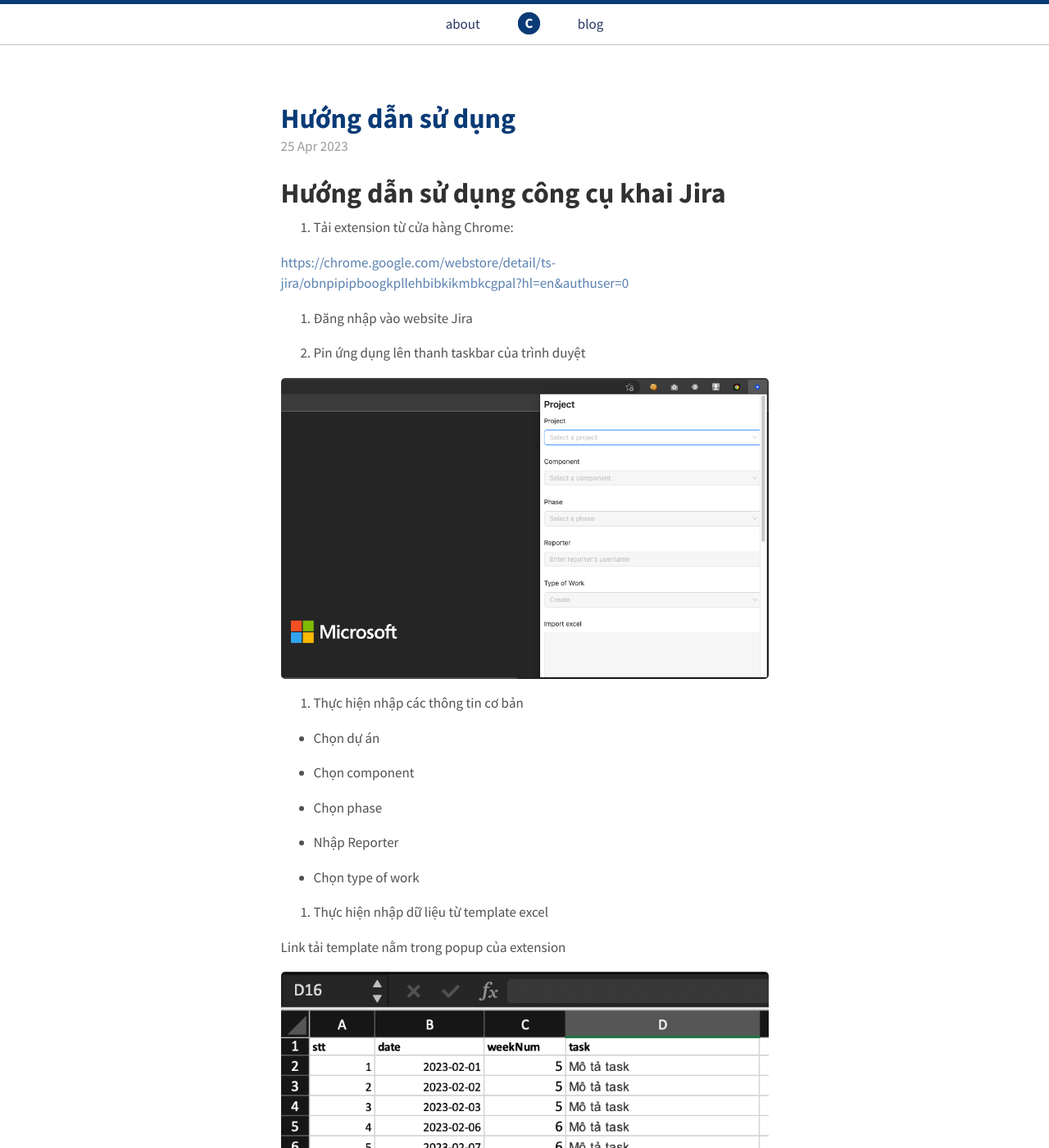
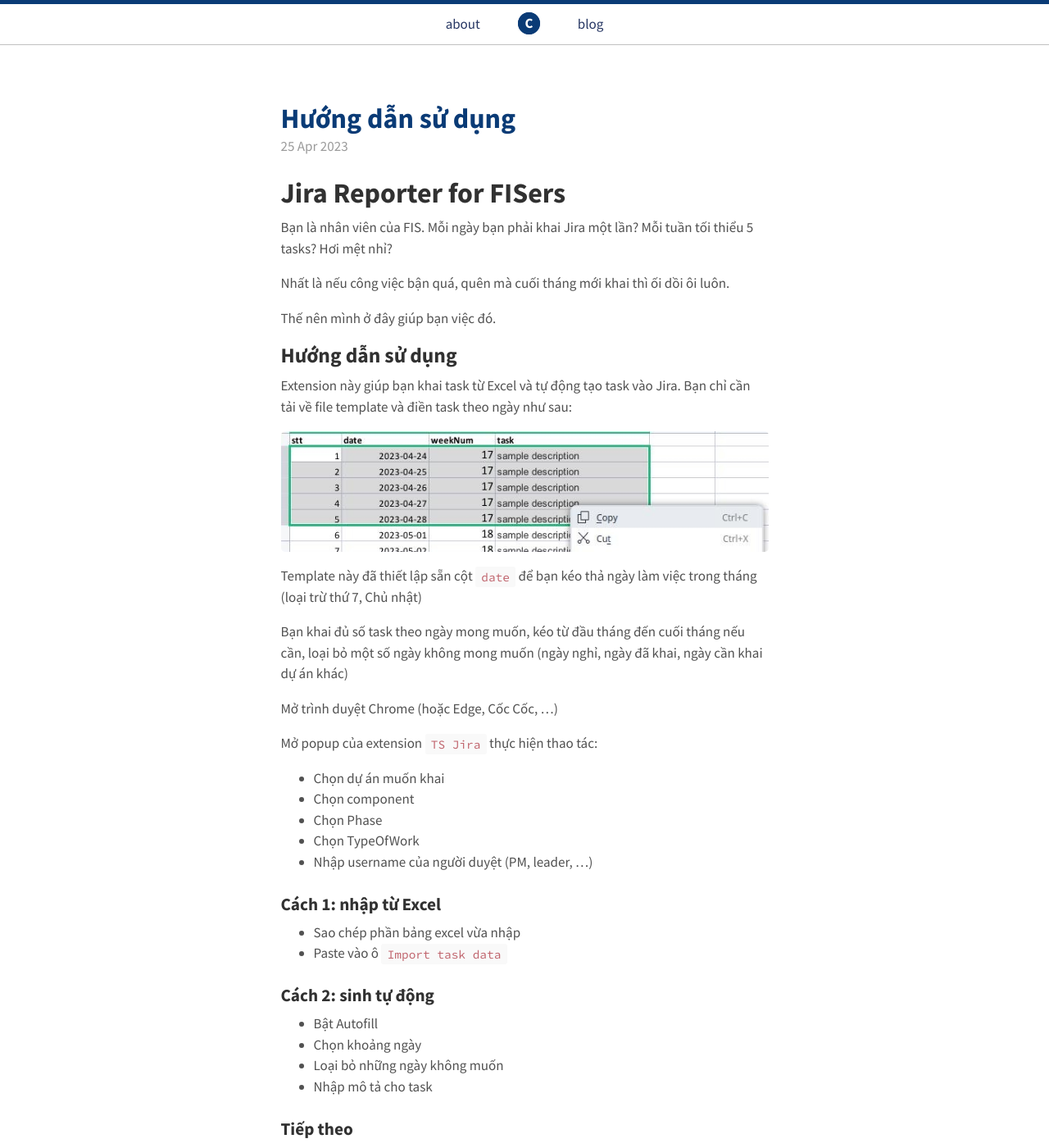
Before and after one commit to thanhtunguet/jira-reporter-docs, a Jekyll site: the page built from blog/_posts/2023-04-25-user-guide.md, in a window 1280 px wide and 1400 px high. Shown: the whole window at 82% size. Built offline with Jekyll 4.4.1, drawn with Linux system fonts in a browser that asks for light colours; some of the changed text lies outside the part shown.

Commit message:
update posts

```diff
--- a/blog/_posts/2023-04-25-user-guide.md
+++ b/blog/_posts/2023-04-25-user-guide.md
@@ -3,39 +3,52 @@
 title: Hướng dẫn sử dụng
 ---
 
-# Hướng dẫn sử dụng công cụ khai Jira
+# Jira Reporter for FISers
 
-1. Tải extension từ cửa hàng Chrome:
+Bạn là nhân viên của FIS. Mỗi ngày bạn phải khai Jira một lần?
+Mỗi tuần tối thiểu 5 tasks? Hơi mệt nhỉ?
 
-[https://chrome.google.com/webstore/detail/ts-jira/obnpipipboogkpllehbibkikmbkcgpal?hl=en&authuser=0](https://chrome.google.com/webstore/detail/ts-jira/obnpipipboogkpllehbibkikmbkcgpal?hl=en&authuser=0)
+Nhất là nếu công việc bận quá, quên mà cuối tháng mới khai thì ối dồi ôi luôn.
 
-2. Đăng nhập vào website Jira
+Thế nên mình ở đây giúp bạn việc đó.
 
-3. Pin ứng dụng lên thanh taskbar của trình duyệt
+## Hướng dẫn sử dụng
 
-![picture 2](/images/3cfda9cae5498bd192dbee55a2091ff33c1aa15225eba418a7ff7ae21e53fdb3.png)
+Extension này giúp bạn khai task từ Excel và tự động tạo task vào Jira.
+Bạn chỉ cần tải về file template và điền task theo ngày như sau:
 
-4. Thực hiện nhập các thông tin cơ bản
+![assets/excel.jpg](/images/excel.jpg)
 
-- Chọn dự án
+Template này đã thiết lập sẵn cột `date` để bạn kéo thả ngày làm việc trong tháng (loại trừ thứ 7, Chủ nhật)
 
+Bạn khai đủ số task theo ngày mong muốn, kéo từ đầu tháng đến cuối tháng nếu cần, loại bỏ một số ngày không mong muốn (ngày nghỉ, ngày đã khai, ngày cần khai dự án khác)
+
+Mở trình duyệt Chrome (hoặc Edge, Cốc Cốc, ...)
+
+Mở popup của extension `TS Jira` thực hiện thao tác:
+
+- Chọn dự án muốn khai
 - Chọn component
+- Chọn Phase
+- Chọn TypeOfWork
+- Nhập username của người duyệt (PM, leader, ...)
 
-- Chọn phase
+### Cách 1: nhập từ Excel
 
-- Nhập Reporter
+- Sao chép phần bảng excel vừa nhập
+- Paste vào ô `Import task data`
 
-- Chọn type of work
+### Cách 2: sinh tự động
 
-5. Thực hiện nhập dữ liệu từ template excel
+- Bật Autofill
+- Chọn khoảng ngày
+- Loại bỏ những ngày không muốn
+- Nhập mô tả cho task
 
-Link tải template nằm trong popup của extension
+### Tiếp theo
 
-![picture 3](/images/411dc61a0074022b8b7d61e023a379be6f98c95e78647589733d865033bf6733.png)
+- Nhấn submit
 
-6. Sao chép vào phần Import Excel
+Và chờ extension thực hiện nốt công việc.
 
-Lưu ý, bạn chỉ sao chép phần dữ liệu chính, không sao chép phần header (stt, date, weekNum, task)
-Nhớ xóa các dòng trống ở cuối text (nếu có)
-
-7. Submit
+Bạn hãy vào User -> Timesheet để xem lại kết quả khai timesheet của mình nhé ^^
```
Also changed, not shown: blog/_posts/2023-04-25-privacy-policy.md (+11 -13 lines), README.md, images/excel.jpg (added).
